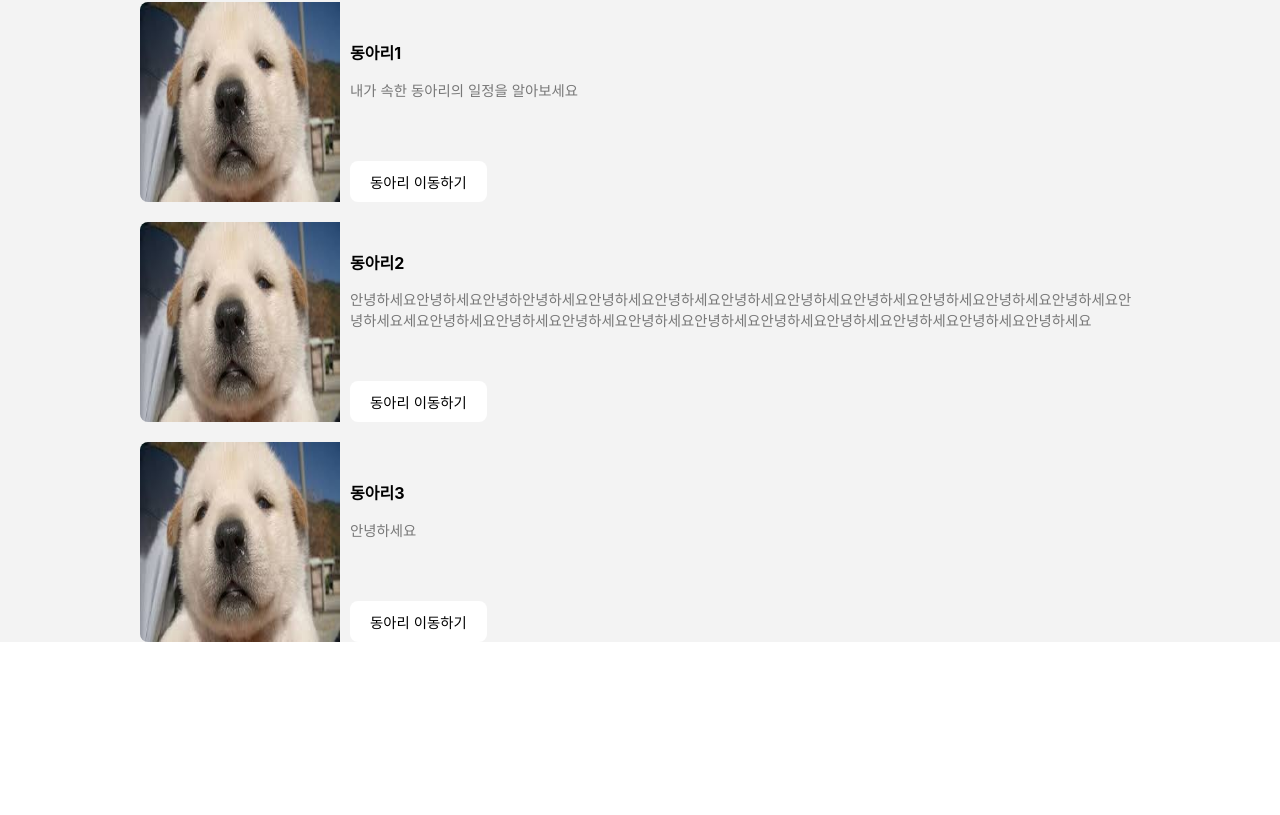
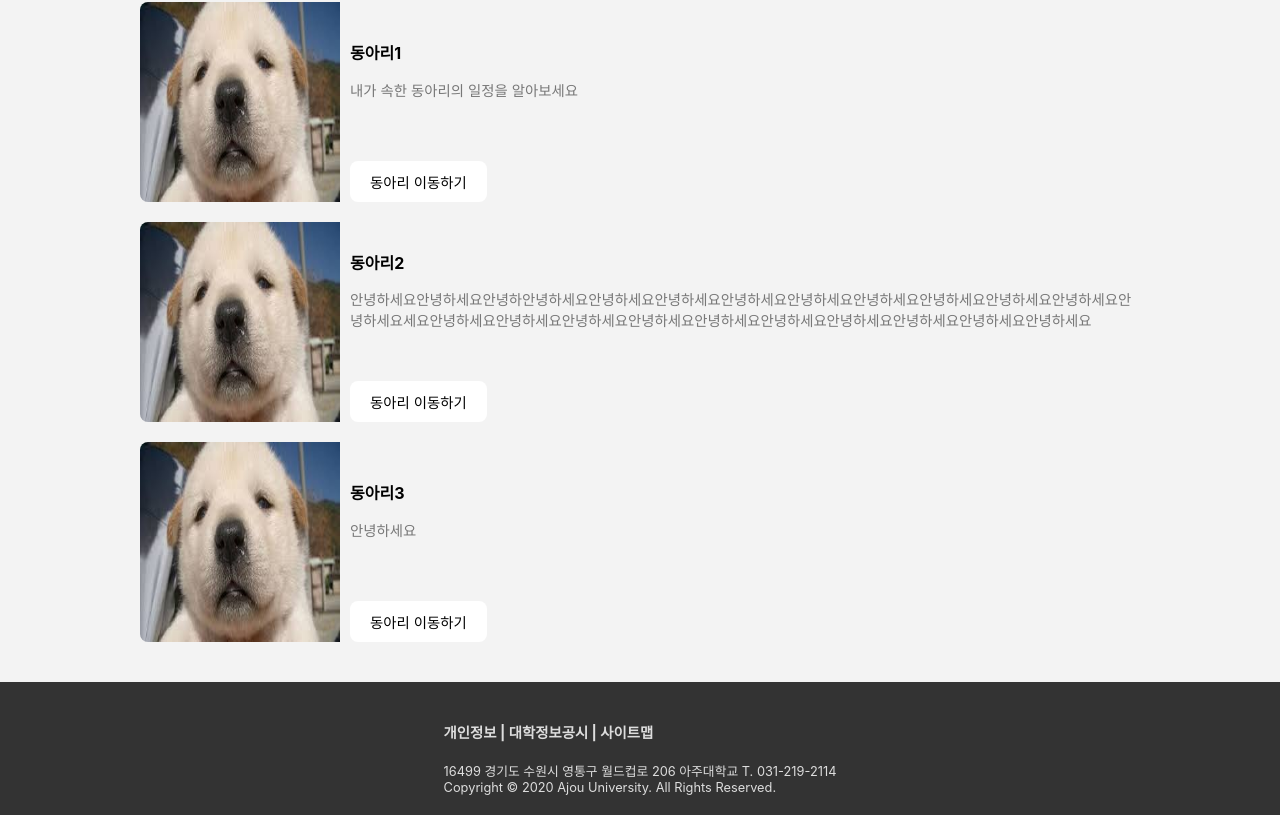
Before and after one commit to milkisZero/MoA, a React (Create React App) app in the folder moa/: page / in a window 1280 px wide. Shown: the part 962-1777 px from the top of the page. Before the commit the page ends 1624 px from the top, so only its background shows below. Built offline with nearby package versions, Linux system fonts and the light colour scheme.

Commit message:
feat: main - basic footer

```diff
--- a/moa/src/css/Main.css
+++ b/moa/src/css/Main.css
@@ -53,7 +53,7 @@ header {
     background-color: white;
     width: 300px;
     border-radius: 8px;
-    padding: 30px 0px 30px 30px;
+    padding: 30px 20px 30px 20px;
 }
 
 .main-clubs img {
@@ -75,7 +75,7 @@ header {
 
 .list-section {
     background-color: #f3f3f3;
-    padding: 0px 20px;
+    padding: 0px 0px 20px 0px;
 }
 
 .club-list {
@@ -129,5 +129,29 @@ header {
  }
 
 .club-item button:hover {
-    background-color: #003d82;
+    color: white;
+    background-color: grey;
 }
+
+.Footer {
+    background-color: #333;
+    color: #ddd;
+    padding: 20px;
+    font-size: 0.9rem;
+    display: flex;
+    justify-content: center;
+}
+
+.Footer div {
+    max-width: 500px;
+ }
+
+.Footer h4 {
+    text-align: left;
+}
+
+.Footer p {
+    text-align: left;
+    font-size: 0.8rem;
+    margin:0;
+}
--- a/moa/src/pages/Main.js
+++ b/moa/src/pages/Main.js
@@ -13,6 +13,7 @@ function Main() {
             </section>
             <MainClubs />
             <ListSection />
+            <Footer />
         </div>
     );
 }
@@ -78,4 +79,16 @@ function ListSection() {
     );
 }
 
+function Footer() {
+    return (
+        <footer className="Footer">
+            <div>
+                <h4>개인정보 | 대학정보공시 | 사이트맵</h4>
+                <p>16499 경기도 수원시 영통구 월드컵로 206 아주대학교 T. 031-219-2114</p>
+                <p>Copyright © 2020 Ajou University. All Rights Reserved.</p>
+            </div>
+        </footer>
+    );
+}
+
 export default Main;
```
